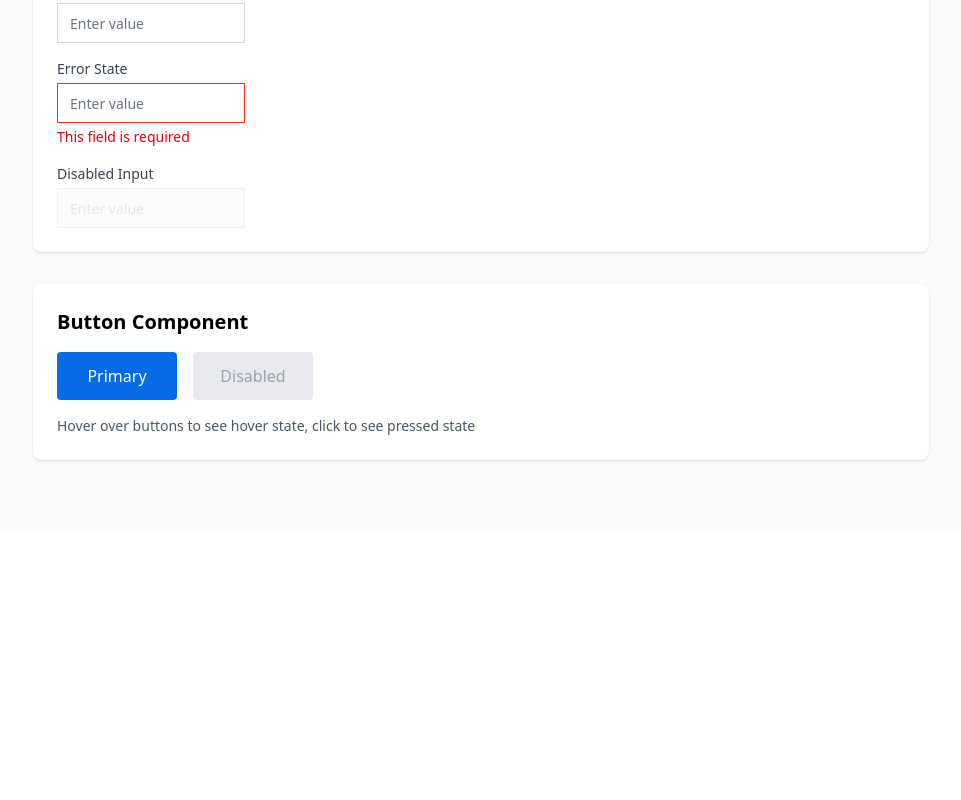
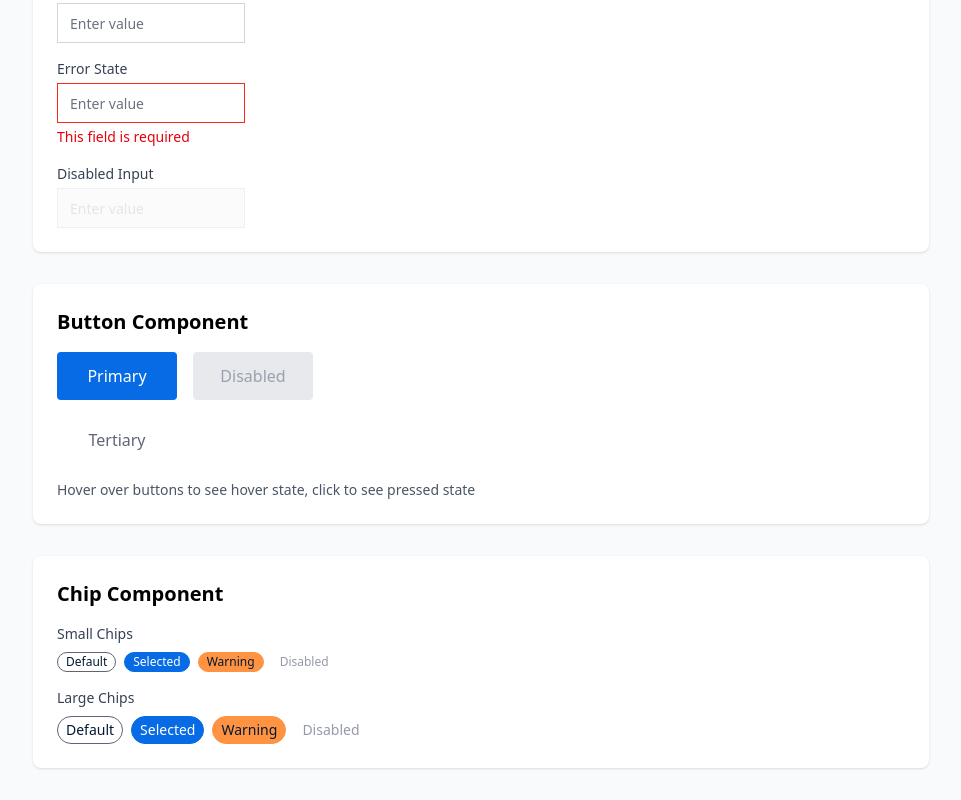
Before and after one commit to joseabril25/quashed-fe-test, a React (Vite) app: page / in a window 1280 px wide. Shown: the part 269-1069 px from the top of the page, without its empty margins (159-1120 px from the left). Before the commit the page ends 800 px from the top, so only its background shows below. Built offline with nearby package versions, Linux system fonts and the light colour scheme.

Commit message:
chore: created chip component

```diff
--- a/src/App.tsx
+++ b/src/App.tsx
@@ -2,6 +2,7 @@ import { useState } from 'react'
 import './App.css'
 import { Input } from './components/ui/Input'
 import { Button } from './components/ui/Button'
+import { Chip } from './components/ui/Chip'
 
 function App() {
   const [inputValue, setInputValue] = useState('')
@@ -54,10 +55,40 @@ function App() {
               <Button disabled>Disabled</Button>
             </div>
 
+            <div className='flex gap-4 items-center'>
+              <Button variant="tertiary">Tertiary</Button>
+            </div>
+
             <div>
               <p className="text-sm text-gray-600 mt-2">
                 Hover over buttons to see hover state, click to see pressed state
               </p>
+            </div>
+          </div>
+        </div>
+
+        {/* Chip Component Examples */}
+        <div className="bg-white p-6 rounded-lg shadow">
+          <h2 className="text-xl font-semibold mb-4">Chip Component</h2>
+          <div className="space-y-4">
+            <div>
+              <h3 className="text-sm font-medium text-gray-700 mb-2">Small Chips</h3>
+              <div className="flex gap-2 items-center flex-wrap">
+                <Chip label="Default" size="sm" />
+                <Chip label="Selected" size="sm" variant="selected" />
+                <Chip label="Warning" size="sm" variant="warning" />
+                <Chip label="Disabled" size="sm" variant="disabled" />
+              </div>
+            </div>
+
+            <div>
+              <h3 className="text-sm font-medium text-gray-700 mb-2">Large Chips</h3>
+              <div className="flex gap-2 items-center flex-wrap">
+                <Chip label="Default" size="lg" />
+                <Chip label="Selected" size="lg" variant="selected" />
+                <Chip label="Warning" size="lg" variant="warning" />
+                <Chip label="Disabled" size="lg" variant="disabled" />
+              </div>
             </div>
           </div>
         </div>
--- a/src/components/ui/Button.tsx
+++ b/src/components/ui/Button.tsx
@@ -1,18 +1,18 @@
 import type { ButtonHTMLAttributes } from 'react';
 
 interface ButtonProps extends ButtonHTMLAttributes<HTMLButtonElement> {
-  variant?: 'primary' | 'secondary';
+  variant?: 'primary' | 'tertiary';
 }
 
 export const Button = ({ variant = 'primary', className = '', children, ref, ...props }: ButtonProps & { ref?: React.Ref<HTMLButtonElement> }) => {
-    const baseStyles = 'w-[120px] h-12 font-medium text-white rounded transition-all duration-200 outline-none';
+    const baseStyles = 'w-[120px] h-12 font-medium rounded transition-all duration-200 outline-none';
 
     const variantStyles = {
       primary: {
-        default: 'bg-[rgb(var(--color-primary))] hover:bg-[rgb(var(--color-primary-light))] hover:shadow-[2px_2px_2px_0px_rgba(0,0,0,0.2)] active:bg-[rgb(var(--color-primary-dark))] active:shadow-none disabled:bg-[#E8E9ED] disabled:text-gray-400 disabled:shadow-none disabled:cursor-not-allowed',
+        default: 'text-white bg-[rgb(var(--color-primary))] hover:bg-[rgb(var(--color-primary-light))] hover:shadow-[2px_2px_2px_0px_rgba(0,0,0,0.2)] active:bg-[rgb(var(--color-primary-dark))] active:shadow-none disabled:bg-[#E8E9ED] disabled:text-gray-400 disabled:shadow-none disabled:cursor-not-allowed',
       },
-      secondary: {
-        default: 'bg-gray-200 text-gray-800 hover:bg-gray-300 active:bg-gray-400 disabled:bg-gray-100 disabled:text-gray-400 disabled:cursor-not-allowed',
+      tertiary: {
+        default: 'text-[rgb(var(--color-neutral))] bg-transparent hover:text-[rgb(var(--color-primary))] active:text-[rgb(var(--color-primary-dark))]',
       }
     };
 
--- /dev/null
+++ b/src/components/ui/Chip.tsx
@@ -0,0 +1,29 @@
+
+
+interface ChipProps {
+  label: string;
+  size?: 'sm' | 'lg';
+  variant?: 'default' | 'selected' | 'warning' | 'disabled';
+}
+
+export const Chip = ({ label, size = 'sm', variant = 'default' }: ChipProps) => {
+  const baseStyles = 'inline-flex items-center justify-center rounded-full transition-all text-[rgb(var(--color-mono))] cursor-pointer select-none whitespace-nowrap';
+
+  const sizeStyles = {
+    sm: 'h-5 min-w-11 text-xs px-2', // 20px height, min 44px width
+    lg: 'h-7 min-w-[49px] text-sm px-2' // 28px height, min 49px width
+  };
+
+  const variantStyles = {
+    default: 'border border-[rgb(var(--color-neutral))] hover:border-[rgb(var(--color-primary))] hover:text-[rgb(var(--color-primary))]',
+    selected: 'border border-[rgb(var(--color-primary))] bg-[rgb(var(--color-primary))] text-white',
+    warning: 'border border-[rgb(var(--color-warning))] bg-[rgb(var(--color-warning))]',
+    disabled: 'text-[rgba(149,153,169,1)]' // no border, no background
+  };
+
+  return (
+    <div className={`${baseStyles} ${sizeStyles[size]} ${variantStyles[variant]}`}>
+      {label}
+    </div>
+  );
+};
--- a/src/styles.css
+++ b/src/styles.css
@@ -6,6 +6,9 @@
     --color-primary-light: 10 121 255;
     --color-primary-dark: 4 60 129;
     --color-error: 255 40 25;
+    --color-neutral: 96 100 118;
+    --color-mono: 3 25 52;
+    --color-warning: 255 147 65;
   }
 }
 
```
